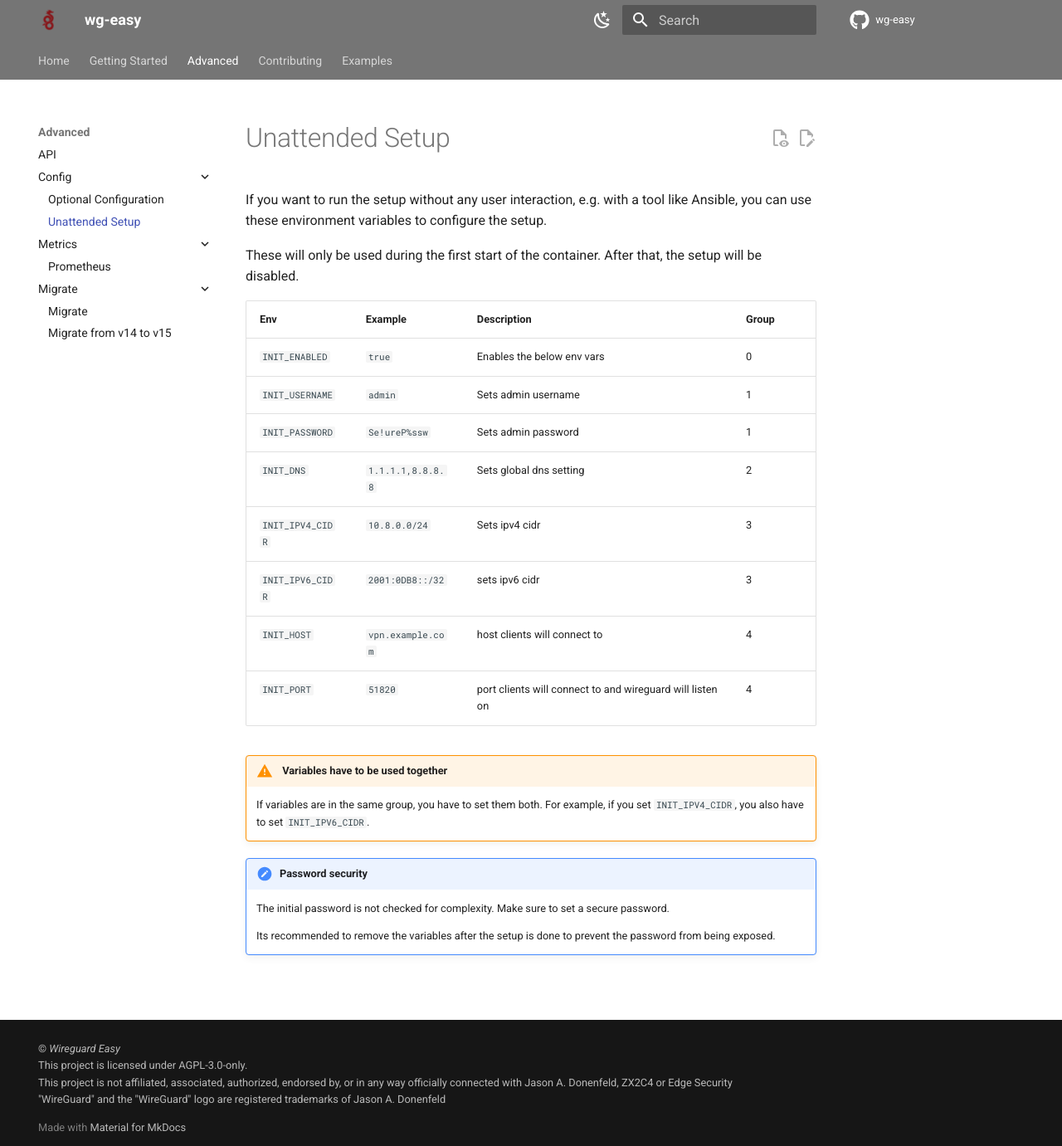
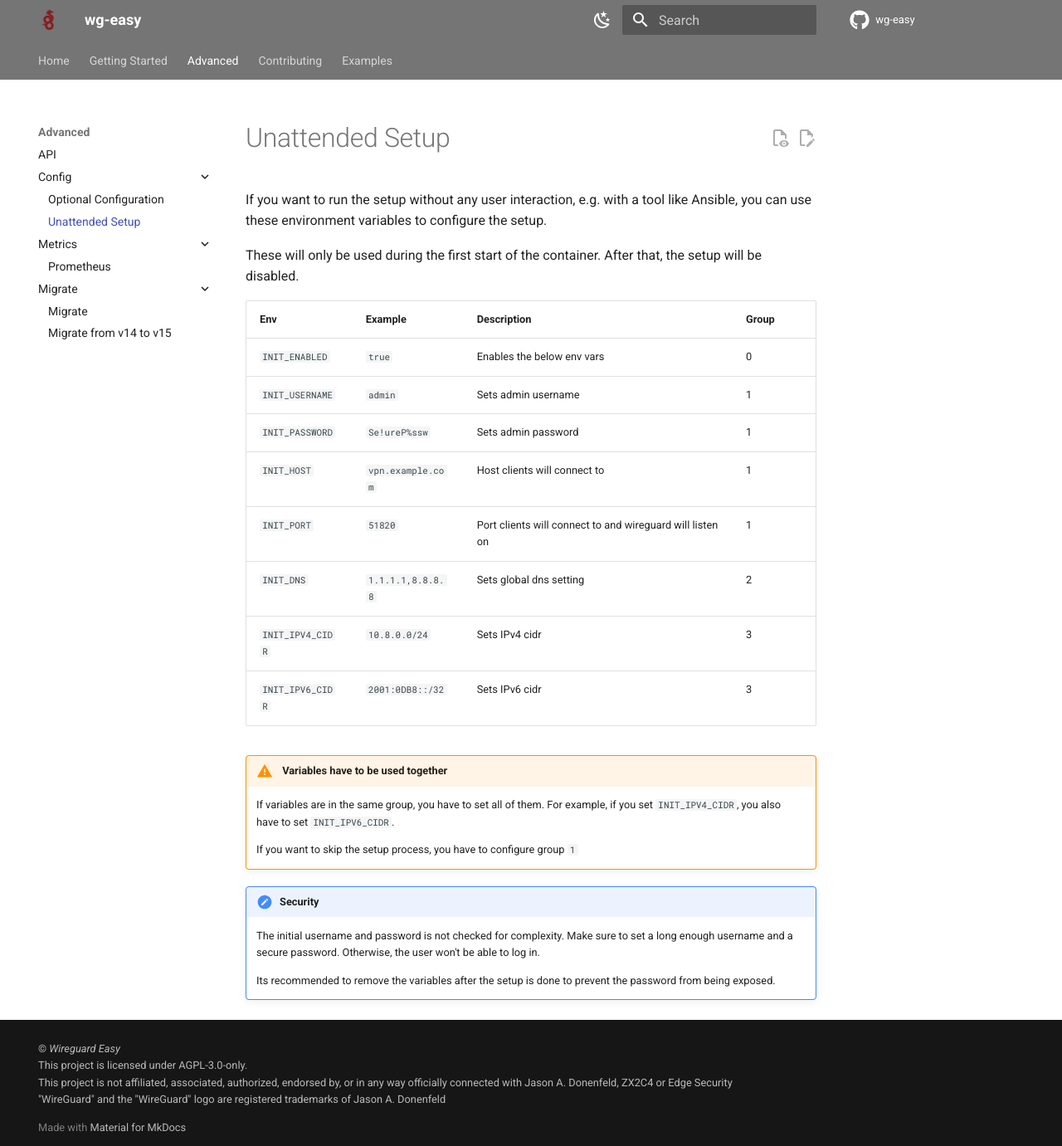
Before and after one commit to wg-easy/wg-easy, an MkDocs documentation site: the page built from docs/content/advanced/config/unattended-setup.md, in a window 1280 px wide and 1381 px high. Shown: the whole window at 83% size. Built offline with MkDocs 1.6.1 and Material for MkDocs 9.7.7, drawn with Linux system fonts in a browser that asks for light colours; comment, search, counter and statistics services are not loaded; the version menu is left out.

Commit message:
properly setup everything, use for dev env

```diff
--- a/docker-compose.dev.yml
+++ b/docker-compose.dev.yml
@@ -15,6 +15,12 @@ services:
     cap_add:
       - NET_ADMIN
       - SYS_MODULE
+    environment:
+      - INIT_ENABLED=true
+      - INIT_HOST=test
+      - INIT_PORT=51820
+      - INIT_USERNAME=testtest
+      - INIT_PASSWORD=Qweasdyxcv!2
 
 # folders should be generated inside container
 volumes:
--- a/docs/content/advanced/config/unattended-setup.md
+++ b/docs/content/advanced/config/unattended-setup.md
@@ -11,20 +11,22 @@ These will only be used during the first start of the container. After that, the
 | `INIT_ENABLED`   | `true`            | Enables the below env vars                                | 0     |
 | `INIT_USERNAME`  | `admin`           | Sets admin username                                       | 1     |
 | `INIT_PASSWORD`  | `Se!ureP%ssw`     | Sets admin password                                       | 1     |
+| `INIT_HOST`      | `vpn.example.com` | Host clients will connect to                              | 1     |
+| `INIT_PORT`      | `51820`           | Port clients will connect to and wireguard will listen on | 1     |
 | `INIT_DNS`       | `1.1.1.1,8.8.8.8` | Sets global dns setting                                   | 2     |
-| `INIT_IPV4_CIDR` | `10.8.0.0/24`     | Sets ipv4 cidr                                            | 3     |
-| `INIT_IPV6_CIDR` | `2001:0DB8::/32`  | sets ipv6 cidr                                            | 3     |
-| `INIT_HOST`      | `vpn.example.com` | host clients will connect to                              | 4     |
-| `INIT_PORT`      | `51820`           | port clients will connect to and wireguard will listen on | 4     |
+| `INIT_IPV4_CIDR` | `10.8.0.0/24`     | Sets IPv4 cidr                                            | 3     |
+| `INIT_IPV6_CIDR` | `2001:0DB8::/32`  | Sets IPv6 cidr                                            | 3     |
 
 /// warning | Variables have to be used together
 
-If variables are in the same group, you have to set them both. For example, if you set `INIT_IPV4_CIDR`, you also have to set `INIT_IPV6_CIDR`.
+If variables are in the same group, you have to set all of them. For example, if you set `INIT_IPV4_CIDR`, you also have to set `INIT_IPV6_CIDR`.
+
+If you want to skip the setup process, you have to configure group `1`
 ///
 
-/// note | Password security
+/// note | Security
 
-The initial password is not checked for complexity. Make sure to set a secure password.
+The initial username and password is not checked for complexity. Make sure to set a long enough username and a secure password. Otherwise, the user won't be able to log in.
 
 Its recommended to remove the variables after the setup is done to prevent the password from being exposed.
 ///
```
Also changed, not shown: 1 other file.
